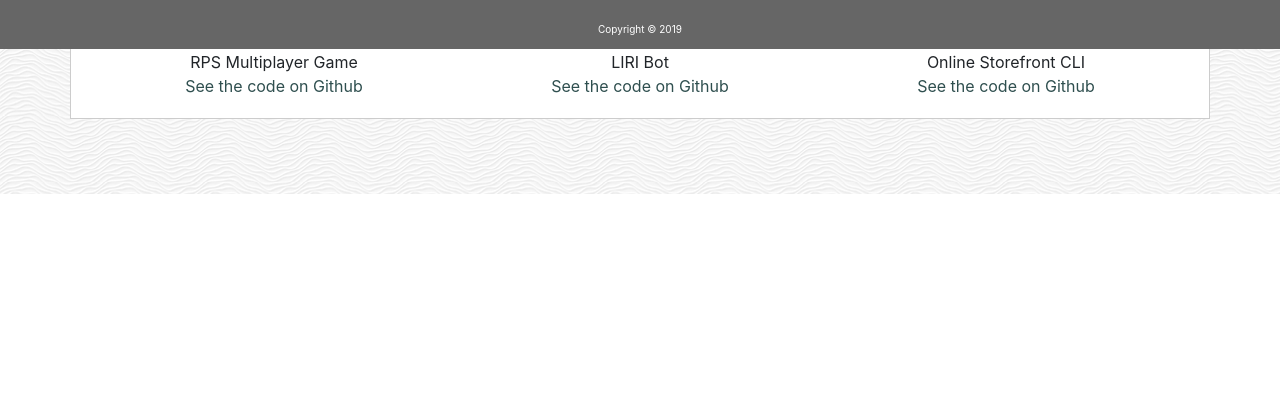
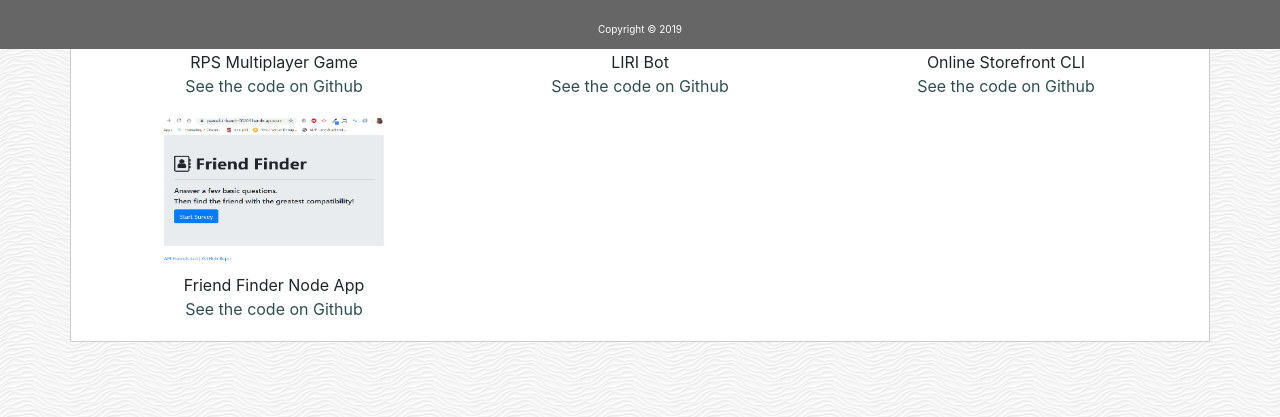
Before and after one commit to femke77/femke77.github.io, a plain HTML site: page portfolio.html in a window 1280 px wide. Shown: the part 751-1168 px from the top of the page. Before the commit the page ends 945 px from the top, so only its background shows below. Drawn offline with nearby package versions, Linux system fonts and the light colour scheme.

Commit message:
added friend finder to portfolio

```diff
--- a/portfolio.html
+++ b/portfolio.html
@@ -88,7 +88,7 @@
 
             </div>
         </div>
-        <div class="row row-style-port-bottom">
+        <div class="row row-style-port">
             <div class="col-sm-4 pad">
                 <a href="https://femke77.github.io/rps-multiplayer/" target="_blank"><img src="assets/images/rps-multi.png"
                         alt="rps multiplayer game" height="150px" width="225px"></a>
@@ -108,6 +108,20 @@
                 <p>Online Storefront CLI</p>
                 <a href="https://github.com/femke77/storefront" target="_blank">See the code on Github</a>
 
+
+            </div>
+        </div>
+        <div class="row row-style-port-bottom">
+            <div class="col-sm-4 pad">
+                <a href="https://peaceful-beach-00204.herokuapp.com/" target="_blank"><img src="assets/images/ff.png"
+                        alt="friend finder" height="150px" width="225px"></a>
+                <p>Friend Finder Node App</p>
+                <a href="https://github.com/femke77/friend-finder" target="_blank">See the code on Github</a>
+            </div>
+            <div class="col-sm-4 pad">
+
+            </div>
+            <div class="col-sm-4 pad">
 
             </div>
         </div>
```
Also changed, not shown: assets/images/ff.png (added).
